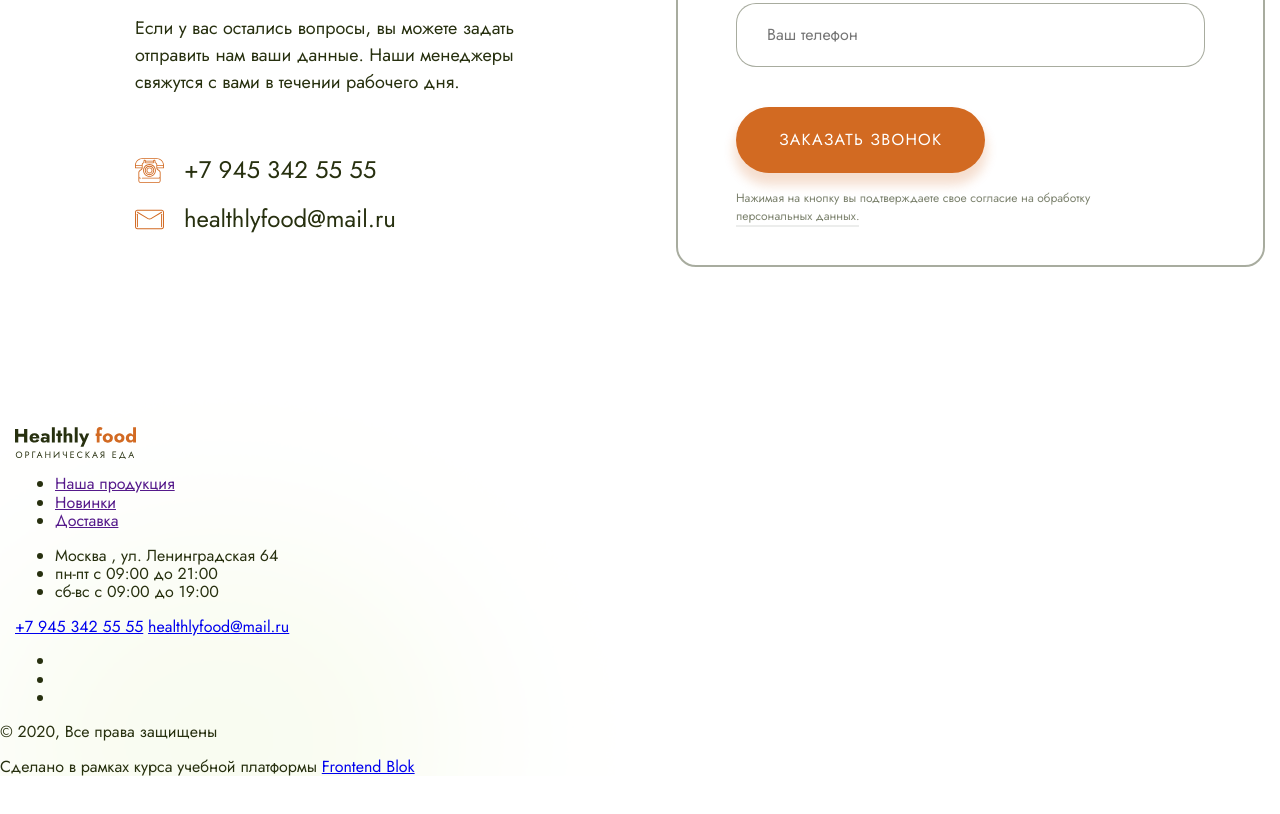
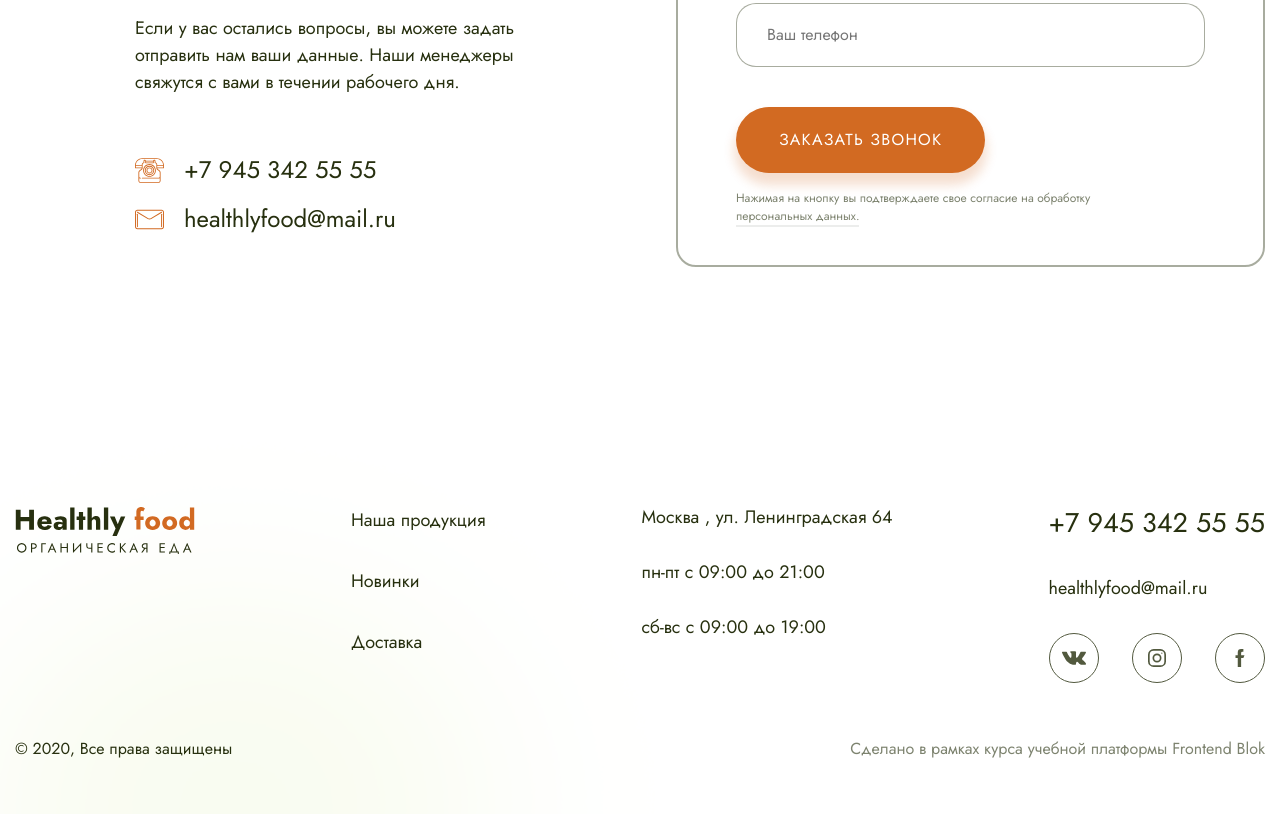
Before and after one commit to MrPhantomas/Module2_Learning, a website built with webpack: page Module2_Shop/src/index.html in a window 1280 px wide. Shown: the part 6504-7318 px from the top of the page. Before the commit the page ends 7296 px from the top, so only its background shows below. Built offline with nearby package versions, Linux system fonts and the light colour scheme.

Commit message:
module 2 lesson 15 with homework

```diff
--- a/Module2_Shop/src/index.html
+++ b/Module2_Shop/src/index.html
@@ -9,7 +9,7 @@
 <body>
     <div class="main">
         <header class="header">
-            <a href="" class="logo"></a>
+            <a href="" class="logo logo_min"></a>
             <nav>
                 <ul class="header__nav">
                     <li class="header__item">
@@ -630,16 +630,17 @@
         </section>
         <footer class="footer__box">
             <div class="container">
-                <a href="#" class="logo"></a>
+                <div class="footer__menu">
+                    <a href="#" class="logo logo_med"></a>
                     <ul class="footer__list">
                         <li class="footer__item">
-                        <a href="" class="footer___link">Наша продукция</a>
+                            <a href="" class="footer__link">Наша продукция</a>
                         </li>
                         <li class="footer__item">
-                        <a href="" class="footer___link">Новинки</a>
+                            <a href="" class="footer__link">Новинки</a>
                         </li>
                         <li class="footer__item">
-                        <a href="" class="footer___link">Доставка</a>
+                            <a href="" class="footer__link">Доставка</a>
                         </li>
                     </ul>
                     <ul class="footer__list">
@@ -671,7 +672,8 @@
                 </div>
                 <div class="footer__text">
                     <p class="footer__copy">&copy; 2020, Все права защищены</p>
-                <p class="footer__author">Сделано в рамках курса учебной платформы <a href="#">Frontend Blok</a></p>
+                    <a href="#" class="footer__author">Сделано в рамках курса учебной платформы <span class="footer__author__span">Frontend Blok</span></a>
+                </div>
             </div>
         </footer>
     </div>
--- a/Module2_Shop/src/styles/main.scss
+++ b/Module2_Shop/src/styles/main.scss
@@ -78,8 +78,14 @@ body {
     background-image: url(../images/logo.svg);
     background-repeat: no-repeat;
     background-size: contain;
-    width: 12.3rem;
-    height: 3.2rem;
+    &_min {
+        width: 12.3rem;
+        height: 3.2rem;
+    }
+    &_med {
+        width: 18rem;
+        height: 5rem;
+    }
 }
 
 .container {
@@ -861,6 +867,102 @@ body {
     background-size: cover;
     background-repeat: no-repeat;
     &__box {
+        padding-top: 8rem;
+    }
+    &__menu {
+        display: flex;
+        justify-content: space-between;
+        gap: 20px;
+    }
+    &__list {
+        font-size: 1.8rem;
+        margin: 0;
+        padding: 0;
+    }
+    &__item {
+        list-style-type: none;
+        margin-bottom: 3.4rem;
+        &_nav {
+            &:hover {
+                color: $orange;
+            }
+        }
+    }
+    &__link {
+        line-height: 1.5;
+        text-decoration: none;
+        color: $green;
+        &:hover {
+            color: $orange;
+        }
+    }
+    &__tel {
+        margin-bottom: 4rem;
+        font-size: 2.7rem;
+        text-decoration: none;
+        color: $green;
+        display: block;
+    }
+    &__mail {
+        margin-bottom: 3.4rem;
+        font-size: 1.8rem;
+        text-decoration: none;
+        color: $green;
+        display: block;
+    }
+    &-social {
+        display: flex;
+        padding: 0;
+        margin: 0;
+        justify-content: space-between;
+        gap: 3rem;
+        list-style-type: none;
+        &__link {
+            width: calc(5rem - 2px);
+            height: calc(5rem - 2px);
+            display: block;
+            border: 1px solid $green;
+            border-radius: 100%;
+            background-position: center center;
+            background-repeat: no-repeat;
+            opacity: .8;
+            &:hover {
+                opacity: 1;
+            }
+        }
+        &__vk {
+            background-image: url(../images/vk.svg);
+            background-size: 24px;
+        }
+        &__inst {
+            background-image: url(../images/instagram.svg);
+            background-size: 18px;
+        }
+        &__fb {
+            background-image: url(../images/facebook.svg);
+            background-size: 18px;
+        }
 
     }
+    &__text {
+        padding-top: 5rem;
+        padding-bottom: 85px;
+        display: flex;
+        justify-content: space-between;
+    }
+    &__copy {
+        padding: 0;
+        margin: 0;
+    }
+    &__author {
+        padding: 0;
+        margin: 0;
+        color: rgba($green, .6);
+        text-decoration: none;
+        &:hover {
+            .footer__author__span {
+                color: $green;
+            }
+        }
+    }
 }
```
Also changed, not shown: Module2_Shop/src/images/facebook.svg (added), Module2_Shop/src/images/instagram.svg (added), Module2_Shop/src/images/vk.svg (added), 1 other file. Lines whose indentation alone changed are shown as unchanged.
